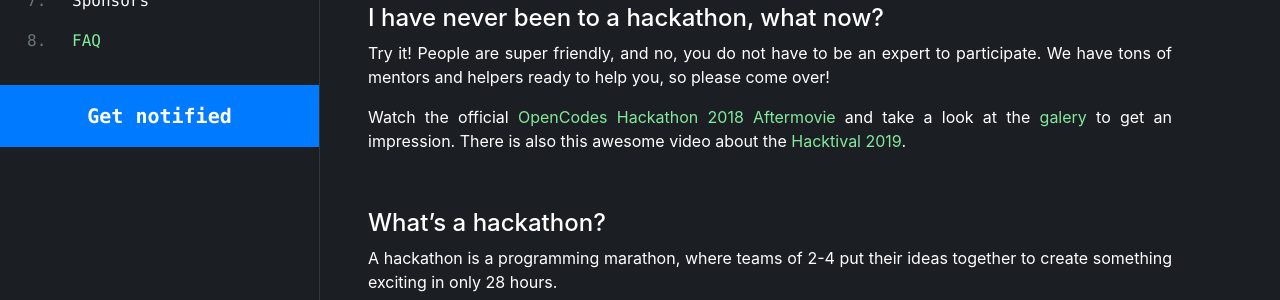
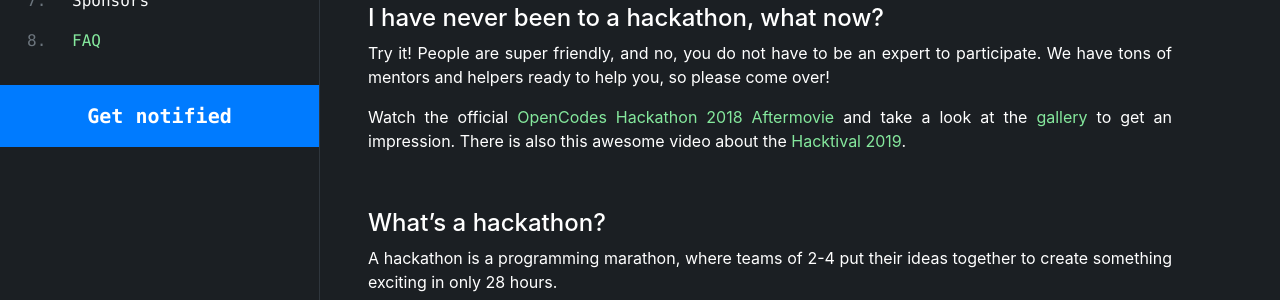
Before and after one commit to hackundsoehne/hacktival-website-2020, a Jekyll site: the page built from faq.md, in a window 1280 px wide and 900 px high, scrolled down 1091 px. Shown: the part 384-684 px from the top of the window. Built offline with Jekyll 4.4.1, drawn with Linux system fonts in a browser that asks for light colours.

Commit message:
Fix missspelling of gallery on the index and faq page

```diff
--- a/faq.md
+++ b/faq.md
@@ -59,7 +59,7 @@ The event is hosted at the ZKM in Karlsruhe, Germany. Tram line 2 brings you fro
 
 Try it! People are super friendly, and no, you do not have to be an expert to participate. We have tons of mentors and helpers ready to help you, so please come over!
 
-Watch the official [OpenCodes Hackathon 2018 Aftermovie](https://www.youtube.com/watch?v=-a3AVD9Izk0) and take a look at the [galery](https://www.flickr.com/photos/hackundsoehne/sets/72157692350508402/) to get an impression. There is also this awesome video about the [Hacktival 2019](https://www.youtube.com/watch?v=ZlABqH9f7mA).
+Watch the official [OpenCodes Hackathon 2018 Aftermovie](https://www.youtube.com/watch?v=-a3AVD9Izk0) and take a look at the [gallery](https://www.flickr.com/photos/hackundsoehne/sets/72157692350508402/) to get an impression. There is also this awesome video about the [Hacktival 2019](https://www.youtube.com/watch?v=ZlABqH9f7mA).
 
 <br>
 
--- a/index.html
+++ b/index.html
@@ -22,7 +22,7 @@ title: Hacktival 2020
     </div>
     <br>
     <a class="btn btn-lg btn-outline-primary mr-2" target="_blank" href="https://opencodes.io/">Opencodes 2018 Website</a>
-    <a class="btn btn-lg btn-outline-primary" target="_blank" href="https://www.flickr.com/photos/hackundsoehne/sets/72157692350508402/">Opencodes 2018 Galery</a>
+    <a class="btn btn-lg btn-outline-primary" target="_blank" href="https://www.flickr.com/photos/hackundsoehne/sets/72157692350508402/">Opencodes 2018 Gallery</a>
 </section>
 
 <div class="border-top border-grey"><!-- devider --></div>
@@ -34,5 +34,5 @@ title: Hacktival 2020
     </div>
     <br>
     <a class="btn btn-lg btn-outline-primary mr-2" target="_blank" href="https://2019.hacktival.io/">Hacktival 2019 Website</a>
-    <a class="btn btn-lg btn-outline-primary" target="_blank" href="https://www.flickr.com/photos/181692146@N03/sets/72157708824809142/">Hacktival 2019 Galery</a>
+    <a class="btn btn-lg btn-outline-primary" target="_blank" href="https://www.flickr.com/photos/181692146@N03/sets/72157708824809142/">Hacktival 2019 Gallery</a>
 </section>
```
